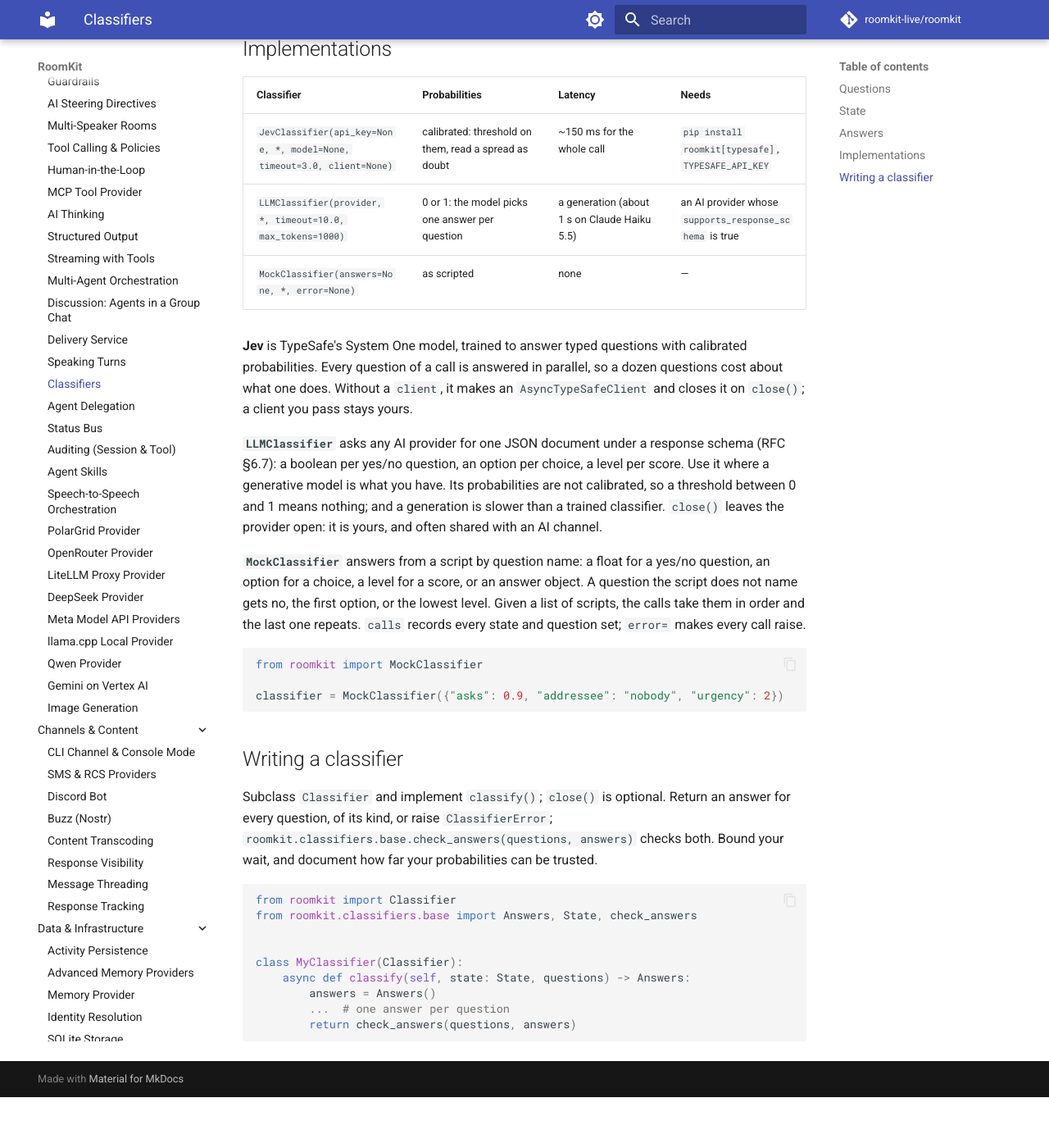
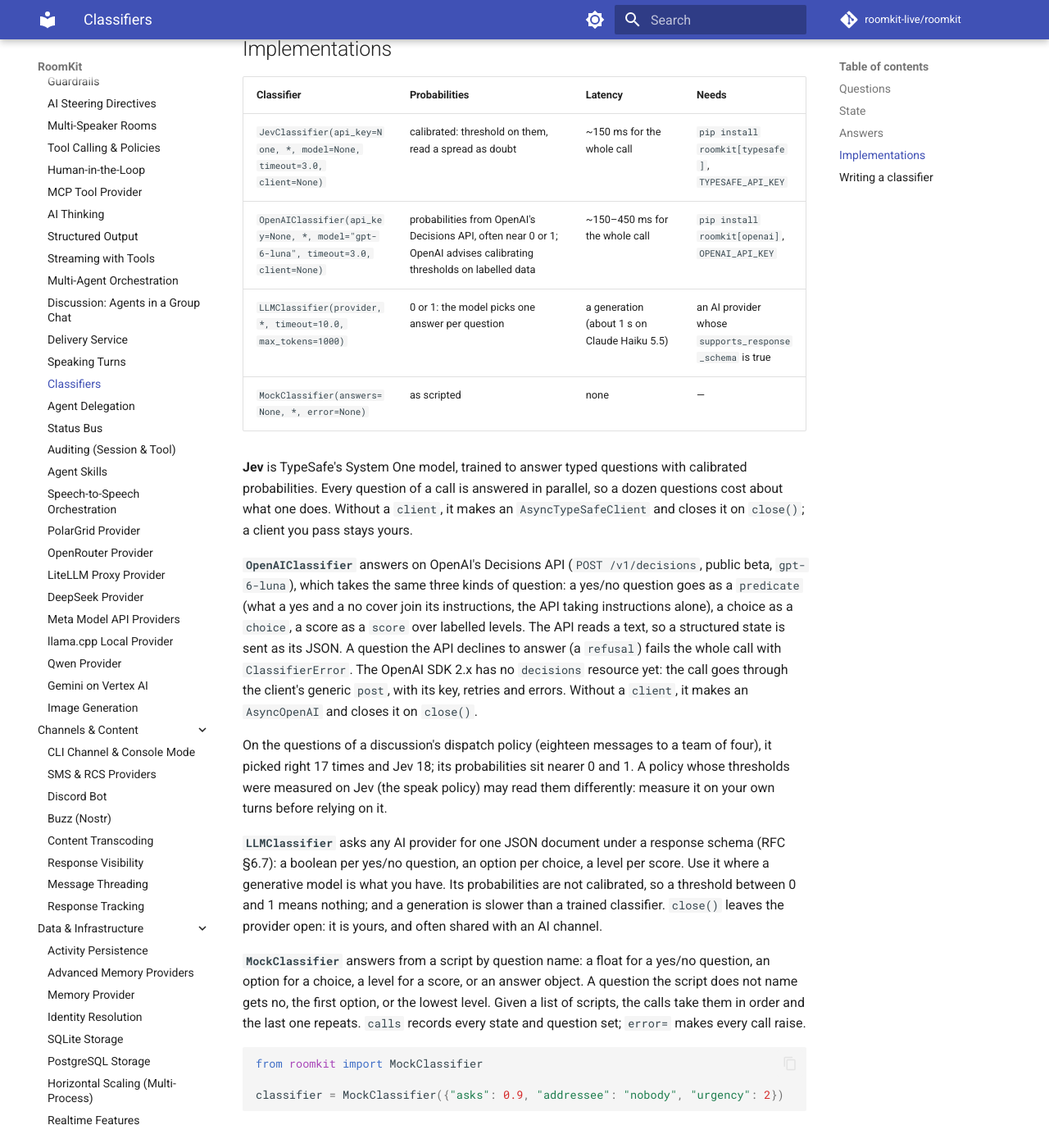
Before and after one commit to roomkit-live/roomkit-docs, an MkDocs documentation site: the page built from docs/guides/classifiers.md, in a window 1280 px wide and 1400 px high, scrolled down 1956 px. Shown: the whole window at 82% size. Built offline with MkDocs 1.6.1 and Material for MkDocs 9.7.7, drawn with Linux system fonts in a browser that asks for light colours; comment, search, counter and statistics services are not loaded; before the commit the page ends 3294 px from its top, so only the background shows below that.

Commit message:
docs(classifiers): OpenAIClassifier on OpenAI's Decisions API (RMK-667)

```diff
--- a/docs/guides/classifiers.md
+++ b/docs/guides/classifiers.md
@@ -83,6 +83,7 @@ what a failure means; a speak policy, for instance, lets the agent speak.
 | Classifier | Probabilities | Latency | Needs |
 |------------|---------------|---------|-------|
 | `JevClassifier(api_key=None, *, model=None, timeout=3.0, client=None)` | calibrated: threshold on them, read a spread as doubt | ~150 ms for the whole call | `pip install roomkit[typesafe]`, `TYPESAFE_API_KEY` |
+| `OpenAIClassifier(api_key=None, *, model="gpt-6-luna", timeout=3.0, client=None)` | probabilities from OpenAI's Decisions API, often near 0 or 1; OpenAI advises calibrating thresholds on labelled data | ~150–450 ms for the whole call | `pip install roomkit[openai]`, `OPENAI_API_KEY` |
 | `LLMClassifier(provider, *, timeout=10.0, max_tokens=1000)` | 0 or 1: the model picks one answer per question | a generation (about 1 s on Claude Haiku 5.5) | an AI provider whose `supports_response_schema` is true |
 | `MockClassifier(answers=None, *, error=None)` | as scripted | none | — |
 
@@ -90,6 +91,22 @@ what a failure means; a speak policy, for instance, lets the agent speak.
 calibrated probabilities. Every question of a call is answered in parallel, so a
 dozen questions cost about what one does. Without a `client`, it makes an
 `AsyncTypeSafeClient` and closes it on `close()`; a client you pass stays yours.
+
+**`OpenAIClassifier`** answers on OpenAI's Decisions API (`POST /v1/decisions`,
+public beta, `gpt-6-luna`), which takes the same three kinds of question: a
+yes/no question goes as a `predicate` (what a yes and a no cover join its
+instructions, the API taking instructions alone), a choice as a `choice`, a
+score as a `score` over labelled levels. The API reads a text, so a structured
+state is sent as its JSON. A question the API declines to answer (a `refusal`)
+fails the whole call with `ClassifierError`. The OpenAI SDK 2.x has no
+`decisions` resource yet: the call goes through the client's generic `post`,
+with its key, retries and errors. Without a `client`, it makes an `AsyncOpenAI`
+and closes it on `close()`.
+
+On the questions of a discussion's dispatch policy (eighteen messages to a team
+of four), it picked right 17 times and Jev 18; its probabilities sit nearer 0
+and 1. A policy whose thresholds were measured on Jev (the speak policy) may
+read them differently: measure it on your own turns before relying on it.
 
 **`LLMClassifier`** asks any AI provider for one JSON document under a response
 schema (RFC §6.7): a boolean per yes/no question, an option per choice, a level
```
Also changed, not shown: docs/api/classifiers.md (+2 -0 lines), docs/features.md (+1 -0 lines), docs/guides/speaking-turns.md (+6 -2 lines).
